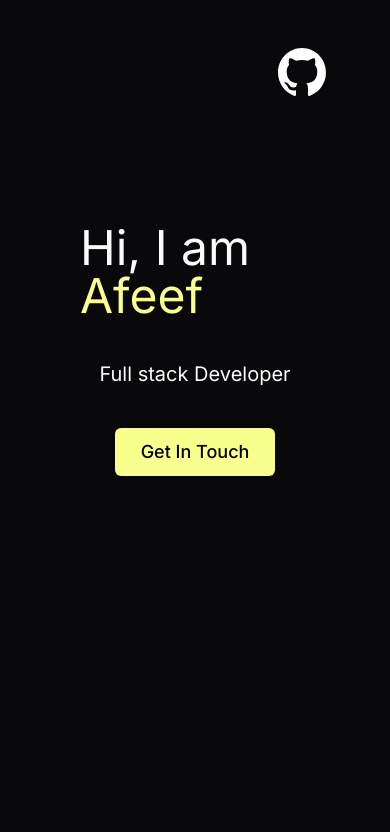
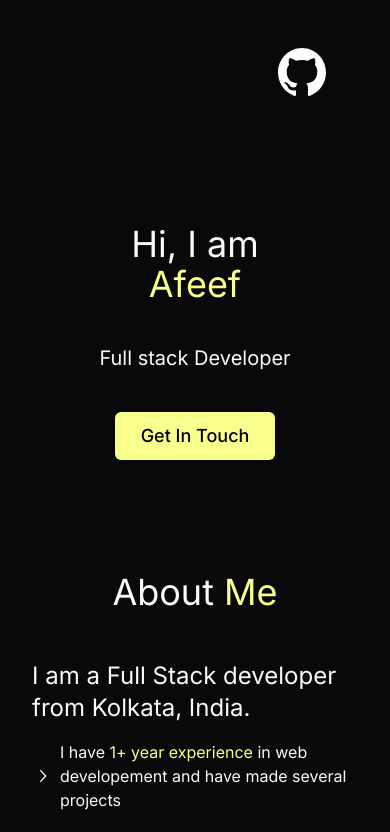
Before and after one commit to afeefuddin/portfolio, a Next.js app: page / in a window 390 px wide. Shown: the top 832 px of the page. Built offline with nearby package versions, Linux system fonts and the light colour scheme.

Commit message:
Basic changes

```diff
--- a/src/app/layout.tsx
+++ b/src/app/layout.tsx
@@ -16,6 +16,7 @@ export default function RootLayout({
 }) {
   return (
     <html lang="en " className='dark container green'>
+      <meta name="viewport" content="width=device-width, initial-scale=1"></meta>
       <body className={inter.className}>{children}</body>
     </html>
   )
--- a/src/app/page.tsx
+++ b/src/app/page.tsx
@@ -22,7 +22,7 @@ export default function Home() {
 
   return (
     <>
-      <section className='min-h-screen' id='home' >
+      <section className='mb-16' id='home' >
         <header className='flex flex-row justify-center p-8 pt-12'>
 
           <div className='w-full flex flex-row-reverse'>
@@ -35,7 +35,7 @@ export default function Home() {
 
         </header>
         <main className="flex flex-col items-center justify-between p-12 pt-24 gap-10 " >
-          <div className='text-5xl md:text-8xl '>Hi,  I am  <span className='coloredText'>Afeef</span></div>
+          <div className='text-4xl md:text-8xl text-center'>Hi,  I am  <span className='coloredText'>Afeef</span></div>
           <div className='text-xl md:text-4xl'>Full stack Developer</div>
           <Button className='h-12 w-40 text-lg ' asChild><a href="https://twitter.com/Afeefuddin2004" target='_blank'>Get In Touch</a></Button>
         </main>
```
